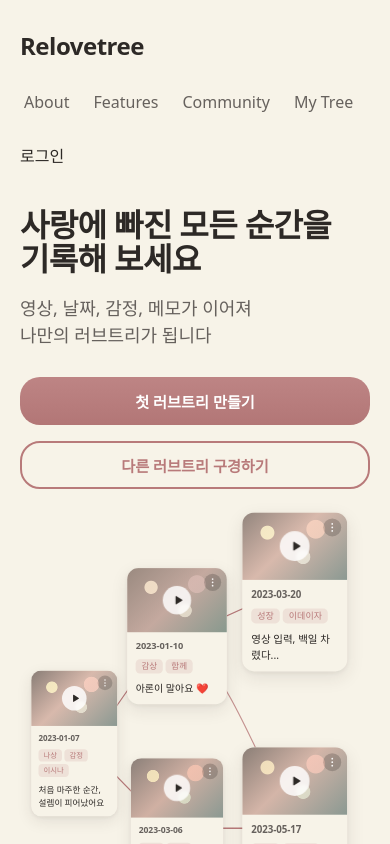
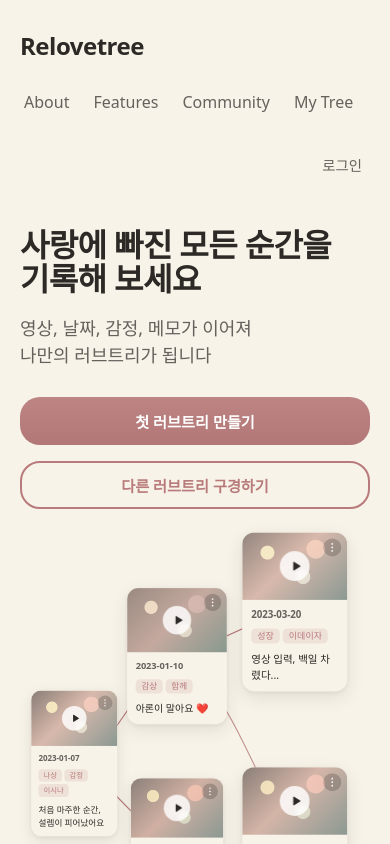
Before and after one commit to skerishKang/lovetree3.0, a React (Vite) app: page / in a window 390 px wide. Shown: the top 844 px of the page. Built offline with nearby package versions, Linux system fonts and the light colour scheme.

Commit message:
fix: TreeDetailHeader fallback to /community, loginLink styles, hash scroll restoration

```diff
--- a/src/App.tsx
+++ b/src/App.tsx
@@ -1,5 +1,6 @@
 import { BrowserRouter, Routes, Route, Navigate } from "react-router-dom";
 import { NavigationHistoryProvider } from "./hooks/NavigationHistory";
+import { HashScrollRestoration } from "./components/HashScrollRestoration";
 import HomePage from "./components/HomePage";
 import CommunityPage from "./components/CommunityPage";
 import AuthLoginPage from "./components/AuthLoginPage";
@@ -38,6 +39,7 @@ export function AppRoutes() {
 function App() {
   return (
     <BrowserRouter>
+      <HashScrollRestoration />
       <AppRoutes />
     </BrowserRouter>
   );
--- a/src/components/FeatureSummary.tsx
+++ b/src/components/FeatureSummary.tsx
@@ -10,7 +10,7 @@ import { iconMap } from "./icons";
  */
 export default function FeatureSummary() {
   return (
-    <section id="features" className={styles.summary} aria-label="주요 기능">
+    <section id="features" className={styles.summary} aria-label="주요 기능" style={{ scrollMarginTop: "80px" }}>
       {featureItems.map((item) => {
         const Icon = iconMap[item.iconType];
         return (
--- /dev/null
+++ b/src/components/HashScrollRestoration.tsx
@@ -0,0 +1,21 @@
+import { useEffect } from "react";
+import { useLocation } from "react-router-dom";
+
+export function HashScrollRestoration() {
+  const location = useLocation();
+
+  useEffect(() => {
+    const hash = location.hash;
+    if (!hash) return;
+
+    const id = hash.replace(/^#/, "");
+    const el = document.getElementById(id);
+    if (el) {
+      const headerOffset = 72;
+      const top = el.getBoundingClientRect().top + window.scrollY - headerOffset;
+      window.scrollTo({ top, behavior: "smooth" });
+    }
+  }, [location.hash, location.pathname]);
+
+  return null;
+}
--- a/src/components/HeroSection.tsx
+++ b/src/components/HeroSection.tsx
@@ -6,7 +6,7 @@ export default function HeroSection() {
   const navigate = useNavigate();
 
   return (
-    <section id="about" className={styles.hero}>
+    <section id="about" className={styles.hero} style={{ scrollMarginTop: "80px" }}>
       <div className={styles.copy}>
         <h1 className={styles.headline}>
           사랑에 빠진 모든 순간을
--- a/src/components/SiteHeader.module.css
+++ b/src/components/SiteHeader.module.css
@@ -46,6 +46,32 @@
   border-radius: 4px;
 }
 
+.loginLink {
+  display: inline-flex;
+  align-items: center;
+  min-width: 44px;
+  min-height: 44px;
+  padding: 0 0.75rem;
+  font-size: var(--fs-menu);
+  font-weight: 500;
+  color: var(--text-secondary);
+  text-decoration: none;
+  white-space: nowrap;
+  transition: color var(--transition-fast), background-color var(--transition-fast);
+  border-radius: 6px;
+}
+
+.loginLink:hover {
+  color: var(--text-primary);
+  background-color: rgba(217, 107, 143, 0.06);
+}
+
+.loginLink:focus-visible {
+  outline: 2px solid var(--accent-rose);
+  outline-offset: 2px;
+  border-radius: 6px;
+}
+
 @media (max-width: 768px) {
   .header {
     flex-direction: column;
@@ -61,4 +87,20 @@
     width: 100%;
     padding-bottom: 0.25rem;
   }
+
+  /* 900px 이하: 로그인 링크이 텍스트가 줄바꿈되지 않도록 고정폭 유지 */
+  .loginLink {
+    align-self: flex-end;
+  }
 }
+
+@media (max-width: 560px) {
+  /* 390px 근처: 헤더 영역이 좁아지면 로그인 링크이 최소 터치 타겟을 유지하되
+     텍스트가 잘리지 않도록 줄바꿈 방지 */
+  .loginLink {
+    min-width: 44px;
+    min-height: 44px;
+    padding: 0 0.5rem;
+    font-size: 0.9rem;
+  }
+}
--- a/src/components/TreeDetailHeader.tsx
+++ b/src/components/TreeDetailHeader.tsx
@@ -7,7 +7,7 @@ interface Props {
 }
 
 export default function TreeDetailHeader({ data }: Props) {
-  const handleBack = useBackWithFallback("/");
+  const handleBack = useBackWithFallback("/community");
 
   return (
     <header className={styles.header}>
```
Also changed, not shown: 2 other files (tests, documents, lock files or other folders).
